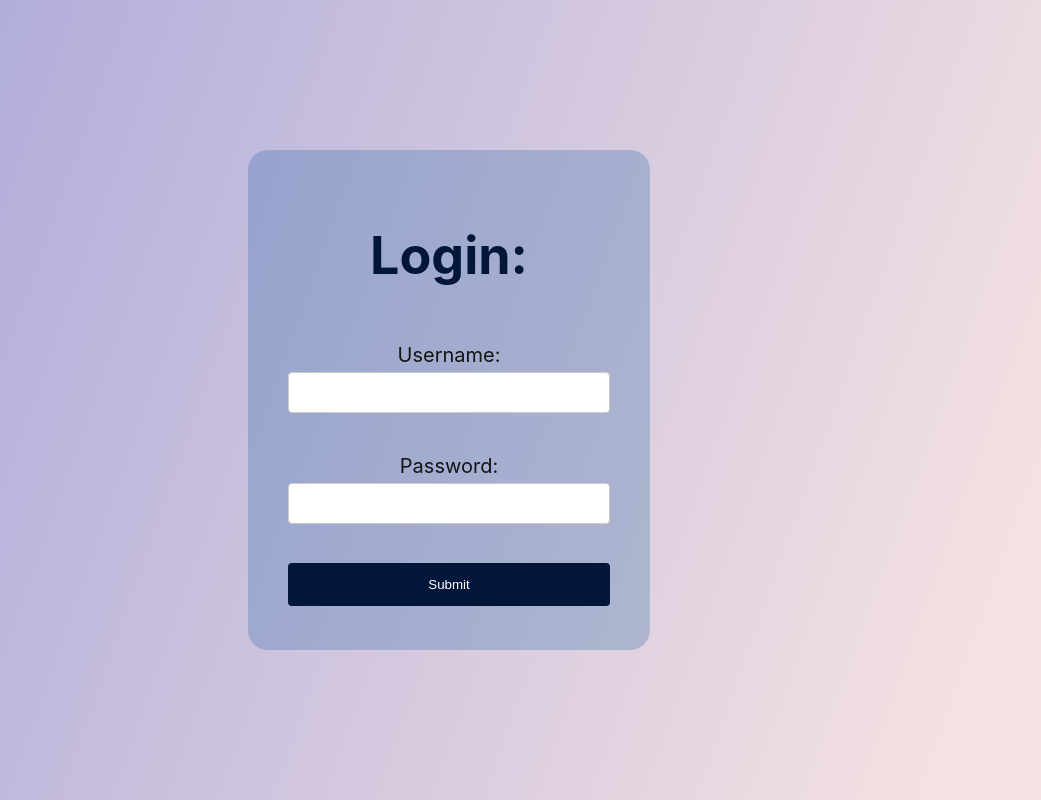
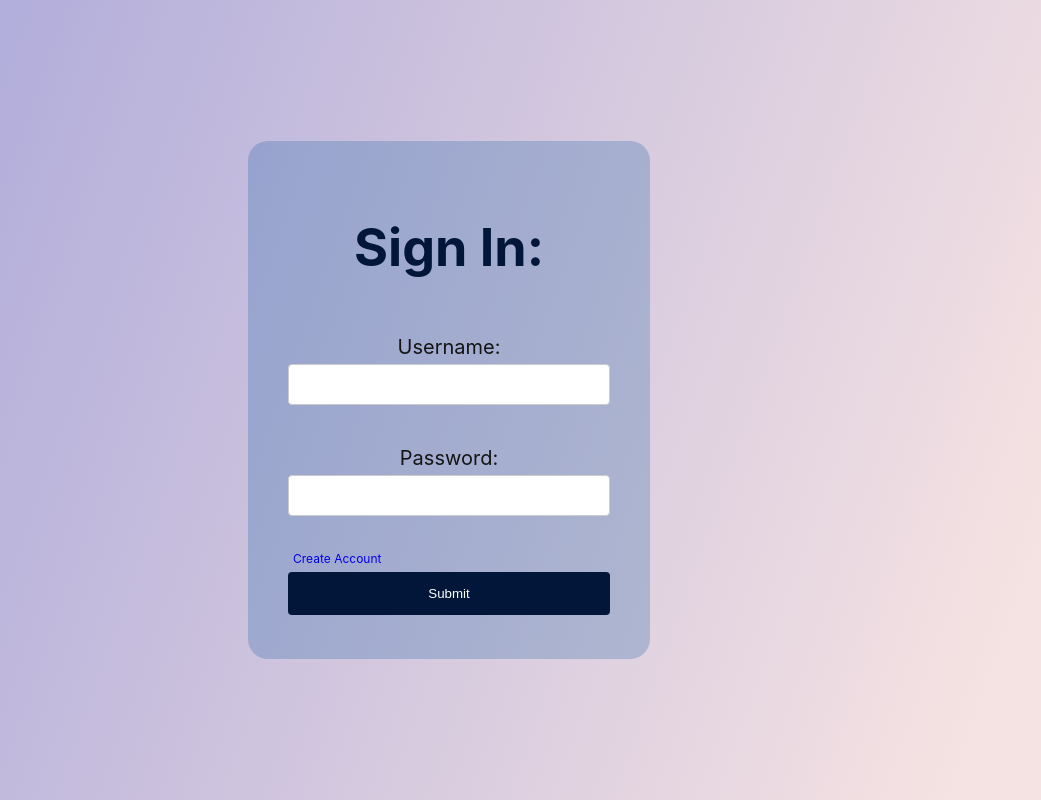
Before and after one commit to dreese33/stagewood-interview, a React (Create React App) app: page / in a window 1280 px wide. Shown: the whole page, without its empty margins (191-1232 px from the left). Built offline with nearby package versions, Linux system fonts and the light colour scheme.

Commit message:
Added signup page

```diff
--- a/package.json
+++ b/package.json
@@ -11,6 +11,7 @@
     "fs": "^0.0.1-security",
     "react": "^17.0.1",
     "react-dom": "^17.0.1",
+    "react-router-dom": "^5.2.0",
     "react-scripts": "4.0.1",
     "web-vitals": "^0.2.4"
   },
--- a/src/App.css
+++ b/src/App.css
@@ -28,6 +28,21 @@
   background-color: rgba(20, 92, 158, 0.25);
   padding: 40px;
   border-radius: 20px;
+  margin: 20px;
+  max-width: 50%;
+}
+
+.create-account {
+  text-align: left;
+  float: left;
+  font-size: 12px;
+  padding-bottom: 2px;
+  padding-left: 5px;
+}
+
+
+.account {
+  text-decoration: none;
 }
 
 
--- a/src/App.js
+++ b/src/App.js
@@ -1,16 +1,47 @@
 import './App.css';
+import {
+  BrowserRouter as Router,
+  Switch,
+  Route,
+  Link,
+  useRouteMatch
+} from 'react-router-dom';
 
-function App() {
+
+export default function CustomLinkExample() {
+  return (
+    <Router>
+      <div>
+        <Switch>
+          <Route exact path="/">
+            <Login />
+          </Route>
+          <Route path="/signup">
+            <Signup />
+          </Route>
+        </Switch>
+      </div>
+    </Router>
+  );
+}
+
+
+function Login() {
   return (
     <div className="App">
       <header className="App-header">
         <div className="auth-container">
-          <h1>Login:</h1>
+          <h1>Sign In:</h1>
           <form>
-              <label htmlFor="fname">Username:</label>
-              <input type="text" id="username" name="fname"/><br/><br/>
-              <label htmlFor="lname">Password:</label>
-              <input type="text" id="pass" name="lname"/><br/><br/>
+              <label htmlFor="username">Username:</label>
+              <input type="text" id="username" name="username" size="20"/><br/><br/>
+              <label htmlFor="pswd">Password:</label>
+              <input type="text" id="pswd" name="pswd"/><br/><br/>
+              <span className="create-account">
+                <a href="signup" title="Create Account" id="create-account" className="account">
+                  Create Account
+                </a>
+              </span>
               <button type="submit">Submit</button>
           </form>
         </div>
@@ -19,4 +50,33 @@ function App() {
   );
 }
 
-export default App;
+
+function Signup() {
+  return (
+    <div className="App">
+      <header className="App-header">
+        <div className="auth-container">
+          <h1>Sign Up:</h1>
+          <form>
+              <label htmlFor="username">Username:</label>
+              <input type="text" id="username" name="username" size="10"/><br/><br/>
+              <label htmlFor="email">Email:</label>
+              <input type="text" id="email" name="email"/><br/><br/>
+              <label htmlFor="name">Full Name:</label>
+              <input type="text" id="fname" name="fname"/><br/><br/>
+              <label htmlFor="pswd">Password:</label>
+              <input type="text" id="pswd" name="pswd"/><br/><br/>
+              <label htmlFor="confirm-pswd">Confirm Password:</label>
+              <input type="text" id="confirm-pswd" name="confirm-pswd"/><br/><br/>
+              <span className="create-account">
+                <a href="/" title="Log In" id="log-in" className="account">
+                  Log In Here
+                </a>
+              </span>
+              <button type="submit">Submit</button>
+          </form>
+        </div>
+      </header>
+    </div>
+  );
+}
```
Also changed, not shown: 1 other file (tests, documents, lock files or other folders).
